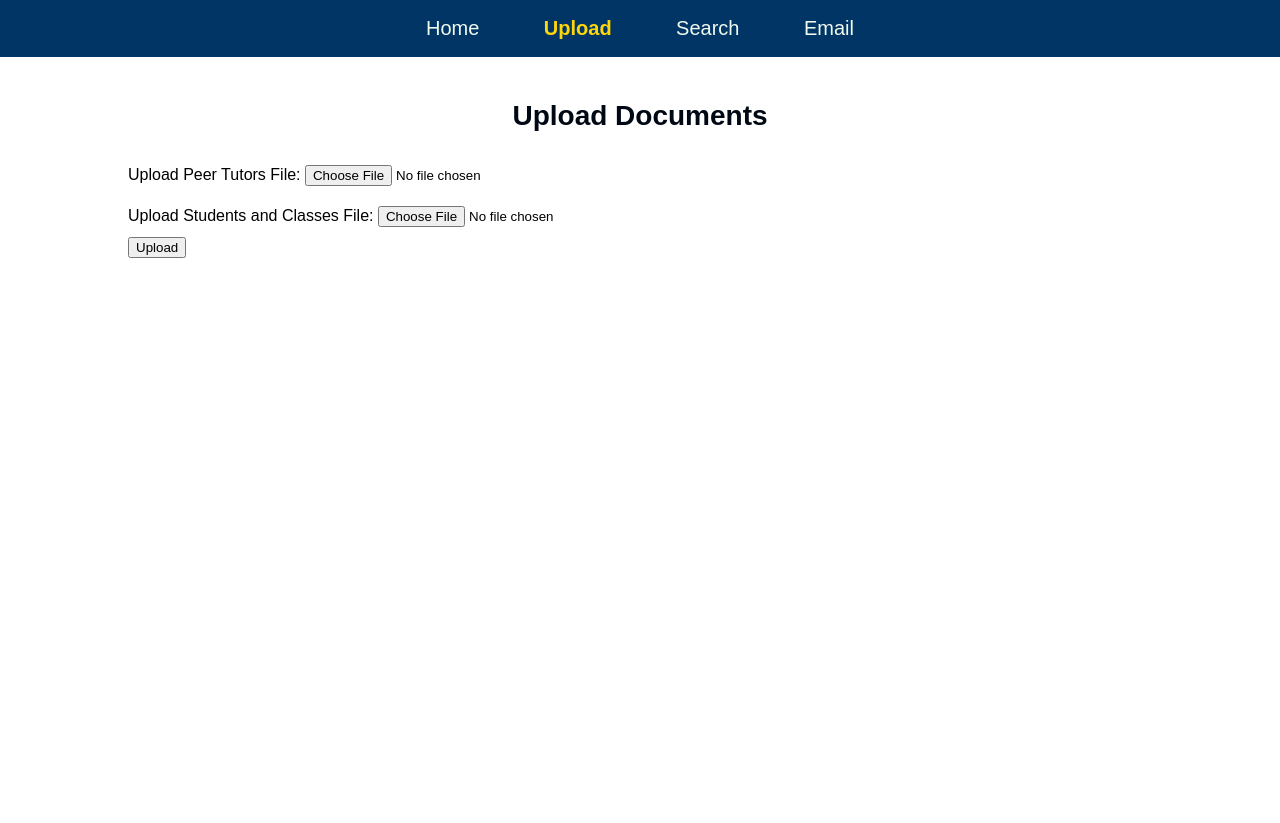
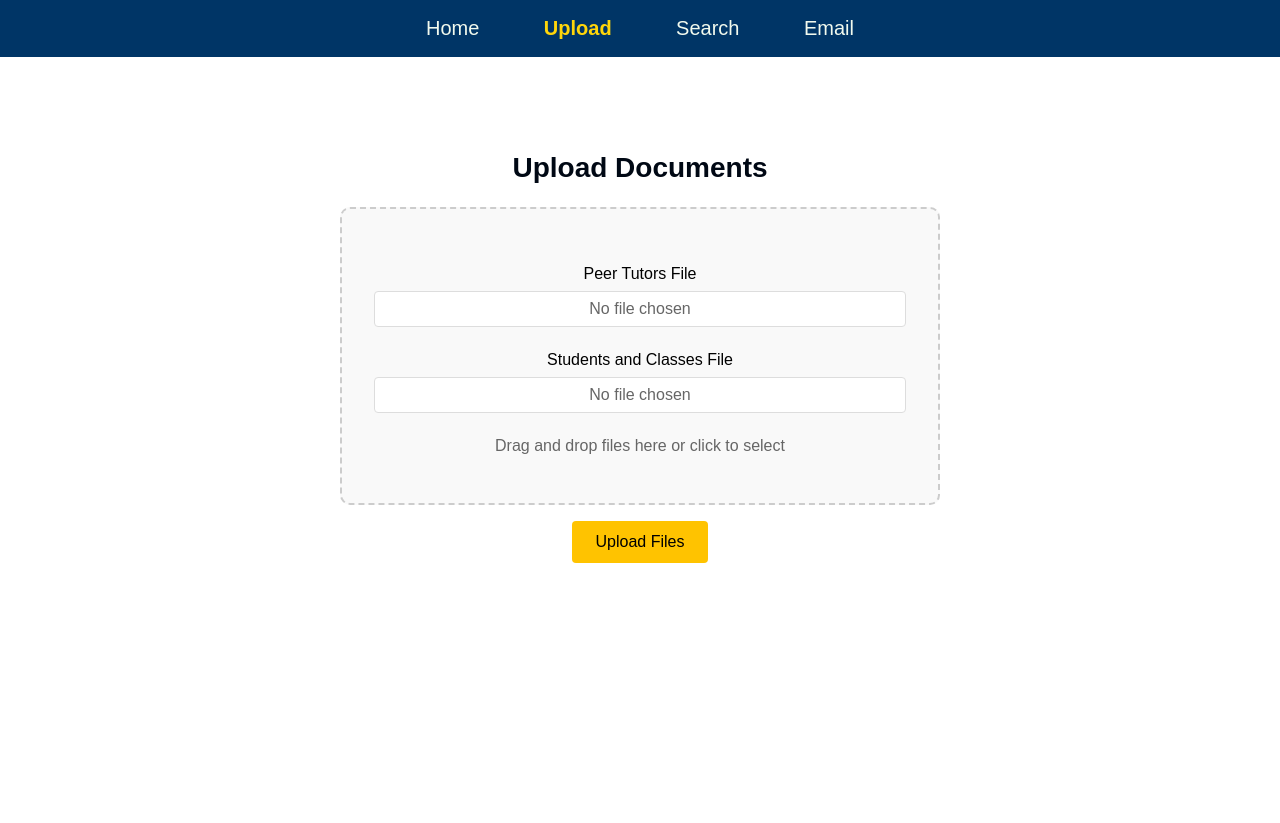
Before and after one commit to ben-steinberg-geffen/Peer-Tutoring-Scheduler, a Flask app: page /upload in a window 1280 px wide. Shown: the top 823 px of the page. Run offline with Flask 3, Linux system fonts and the light colour scheme; some libraries are stand-ins or nearby versions.

Commit message:
Made upload page look better

```diff
--- /dev/null
+++ b/static/js/upload.js
@@ -0,0 +1,82 @@
+document.addEventListener('DOMContentLoaded', function() {
+    const dragArea = document.getElementById('dragArea');
+    const fileInputs = document.querySelectorAll('input[type="file"]');
+    const form = document.getElementById('uploadForm');
+
+    // Make the file inputs clickable
+    fileInputs.forEach(input => {
+        const container = input.parentElement;
+        container.addEventListener('click', () => {
+            input.click();
+        });
+
+        input.addEventListener('change', function(e) {
+            const fileName = e.target.files[0]?.name || 'No file chosen';
+            const fileNameSpan = input.nextElementSibling;
+            fileNameSpan.textContent = fileName;
+        });
+    });
+
+    // Drag and drop handlers
+    ['dragenter', 'dragover', 'dragleave', 'drop'].forEach(eventName => {
+        dragArea.addEventListener(eventName, function(e) {
+            e.preventDefault();
+            e.stopPropagation();
+        });
+    });
+
+    dragArea.addEventListener('dragenter', function() {
+        dragArea.classList.add('dragover');
+    });
+
+    dragArea.addEventListener('dragover', function() {
+        dragArea.classList.add('dragover');
+    });
+
+    dragArea.addEventListener('dragleave', function() {
+        dragArea.classList.remove('dragover');
+    });
+
+    dragArea.addEventListener('drop', function(e) {
+        dragArea.classList.remove('dragover');
+        const dt = e.dataTransfer;
+        const files = dt.files;
+
+        // Distribute files to inputs
+        [...files].forEach(file => {
+            if (file.name.toLowerCase().includes('tutor')) {
+                const input = document.getElementById('peer_tutors_file');
+                const dataTransfer = new DataTransfer();
+                dataTransfer.items.add(file);
+                input.files = dataTransfer.files;
+                input.nextElementSibling.textContent = file.name;
+            } else {
+                const input = document.getElementById('students_classes_file');
+                const dataTransfer = new DataTransfer();
+                dataTransfer.items.add(file);
+                input.files = dataTransfer.files;
+                input.nextElementSibling.textContent = file.name;
+            }
+        });
+    });
+
+    // Form submission and confetti
+    form.addEventListener('submit', function(e) {
+        // Only prevent default if we want to show confetti
+        e.preventDefault();
+        showConfetti();
+        // Submit the form after a brief delay
+        setTimeout(() => {
+            form.submit();
+        }, 1000);
+    });
+});
+
+function showConfetti() {
+    const confetti = new window.JSConfetti();
+    confetti.addConfetti({
+        confettiColors: [
+            '#ffc300', '#ffd60a', '#378ede'
+        ],
+    });
+}
--- a/static/style.css
+++ b/static/style.css
@@ -42,29 +42,79 @@ nav a.active {
     font-weight: bold;
 }
 
-.upload-box {
-    background: white;
+.upload-container {
+    max-width: 600px;
+    margin: 2rem auto;
     padding: 20px;
-    border-radius: 8px;
-    box-shadow: 0px 0px 10px rgba(0, 0, 0, 0.1);
     text-align: center;
 }
 
-input[type="file"] {
-    margin: 10px 0;
-}
-
-button.upload {
-    background-color: #4CAF50;
-    color: white;
-    padding: 10px 15px;
-    border: none;
-    border-radius: 5px;
+.upload-box {
+    border: 2px dashed #ccc;
+    border-radius: 10px;
+    padding: 2rem;
+    margin: 1rem 0;
+    transition: all 0.3s ease;
+    background: #f9f9f9;
     cursor: pointer;
 }
 
-button.upload:hover {
-    background-color: #45a049;
+.upload-box.dragover {
+    border-color: #ffd95d;
+    background: #e8f5e9;
+}
+
+.upload-box i {
+    font-size: 3rem;
+    color: #666;
+    margin-bottom: 1rem;
+}
+
+.upload-item {
+    margin: 1.5rem 0;
+}
+
+.file-input-container {
+    position: relative;
+    margin-top: 0.5rem;
+    cursor: pointer;
+    padding: 8px;
+    background: #ffffff;
+    border: 1px solid #ddd;
+    border-radius: 4px;
+}
+
+.file-input-container:hover {
+    background: #f5f5f5;
+}
+
+.file-input-container input[type="file"] {
+    display: none;
+}
+
+.file-name {
+    display: inline-block;
+    color: #666;
+}
+
+.drag-text {
+    color: #666;
+    margin-top: 1rem;
+}
+
+.upload-btn {
+    background: #ffc300;
+    color: black;
+    padding: 12px 24px;
+    border: none;
+    border-radius: 4px;
+    cursor: pointer;
+    font-size: 1rem;
+    transition: background 0.3s;
+}
+
+.upload-btn:hover {
+    background: #ffd95d;
 }
 
 /*schedule page*/
@@ -265,3 +315,19 @@ h2 {
     border-radius: 8px;
     box-shadow: 0 2px 4px rgba(0, 0, 0, 0.1);
 }
+
+/* Confetti animation container */
+.confetti-container {
+    position: fixed;
+    top: 0;
+    left: 0;
+    width: 100%;
+    height: 100%;
+    pointer-events: none;
+    z-index: 9999;
+}
+
+/* Make the text unselectable when dragging */
+.upload-box * {
+    user-select: none;
+}
--- a/templates/base.html
+++ b/templates/base.html
@@ -31,6 +31,8 @@
         <!--<p>Keep adding content to make the page scrollable...</p>-->
         <p style="margin-top: 1000px;">Suprise.</p>
     </div>
-
+<!-- Add to base.html or upload.html before closing </body> tag -->
+<script src="https://cdn.jsdelivr.net/npm/js-confetti@latest/dist/js-confetti.browser.js"></script>
+<script src="{{ url_for('static', filename='js/upload.js') }}"></script>
 </body>
 </html>
--- a/templates/upload.html
+++ b/templates/upload.html
@@ -1,16 +1,32 @@
 {% extends "base.html" %}
 
 {% block content %}
-<h2>Upload Documents</h2>
-<form method="POST" enctype="multipart/form-data">
-    <div>
-        <label for="peer_tutors_file">Upload Peer Tutors File:</label>
-        <input type="file" name="peer_tutors_file" id="peer_tutors_file">
-    </div>
-    <div>
-        <label for="students_classes_file">Upload Students and Classes File:</label>
-        <input type="file" name="students_classes_file" id="students_classes_file">
-    </div>
-    <button type="submit">Upload</button>
-</form>
+<div class="upload-container">
+    <h2>Upload Documents</h2>
+    <form method="POST" enctype="multipart/form-data" id="uploadForm">
+        <div class="upload-box" id="dragArea">
+            <i class="fas fa-cloud-upload-alt"></i>
+            <div class="upload-item">
+                <label>Peer Tutors File</label>
+                <div class="file-input-container">
+                    <input type="file" name="peer_tutors_file" id="peer_tutors_file" accept=".csv,.xlsx,.xls">
+                    <span class="file-name">No file chosen</span>
+                </div>
+            </div>
+            <div class="upload-item">
+                <label>Students and Classes File</label>
+                <div class="file-input-container">
+                    <input type="file" name="students_classes_file" id="students_classes_file" accept=".csv,.xlsx,.xls">
+                    <span class="file-name">No file chosen</span>
+                </div>
+            </div>
+            <p class="drag-text">Drag and drop files here or click to select</p>
+        </div>
+        <button type="submit" class="upload-btn">Upload Files</button>
+    </form>
+</div>
 {% endblock %}
+
+{% block extra_head %}
+<link rel="stylesheet" href="https://cdnjs.cloudflare.com/ajax/libs/font-awesome/5.15.4/css/all.min.css">
+{% endblock %}
```
Also changed, not shown: 1 other file.
